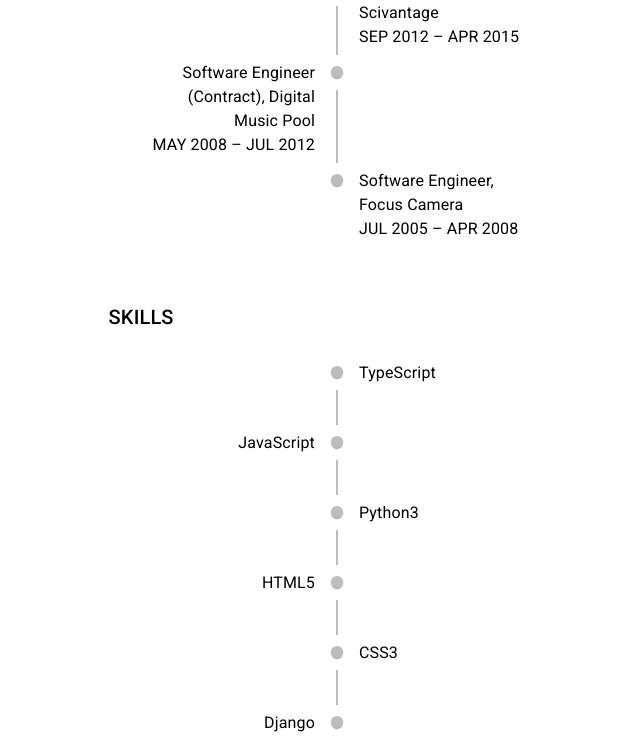
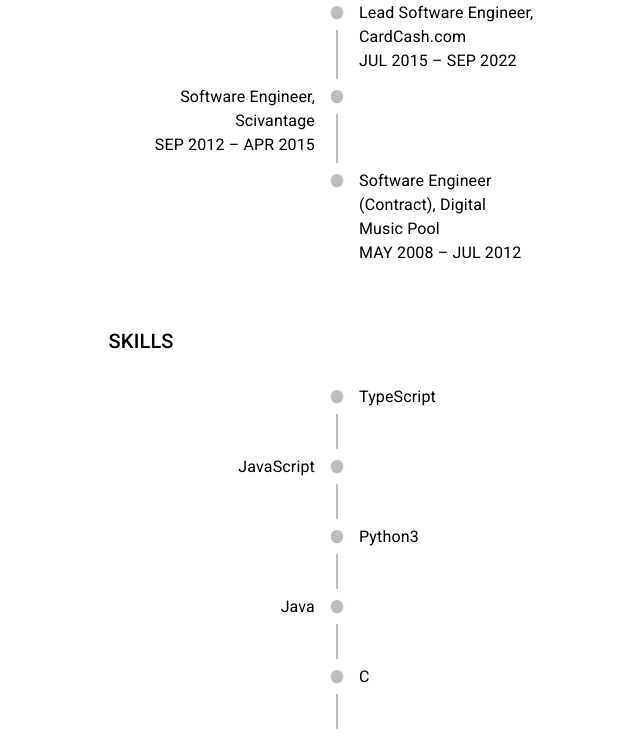
Before and after one commit to dmascia/davidmascia.com, a Next.js app: page /resume in a window 1280 px wide. Shown: the part 496-1234 px from the top of the page, without its empty margins (303-943 px from the left). Built offline with nearby package versions, Linux system fonts and the light colour scheme; what @mui/material-nextjs would draw is missing.

Commit message:
Sat, Jan 25, 2025, 1:11 PM -05:00

```diff
--- a/src/app/page.tsx
+++ b/src/app/page.tsx
@@ -49,7 +49,7 @@ export default function Home() {
                   4x growth in users and an 80% revenue boost.
                   <br /> <br />
                   My expertise spans modern web technologies, including React,
-                  Redux, Django, and Docker, paired with a deep passion for
+                  Redux, Python, Django, Java, and Docker, paired with a deep passion for
                   fostering team collaboration and mentoring the next generation
                   of developers. <br /> <br />
                   Explore my website to see the projects I’ve brought to life
@@ -67,7 +67,7 @@ export default function Home() {
               <Box sx={{ display: { xs: "none", md: "flex" } }}>
                 <Image
                   src={
-                    "https://media.licdn.com/dms/image/v2/D4E03AQH2YwOvFWBL4A/profile-displayphoto-shrink_800_800/B4EZRNjlKuGwAc-/0/1736467961931?e=1742428800&v=beta&t=64e_qMWpJ4wzltQqKS2cb-jEyGgksRGP-KMjv2R_XKI"
+                    "https://media.licdn.com/dms/image/v2/D4E03AQEm1cvDKp7pWA/profile-displayphoto-shrink_400_400/B4EZSZuvBUGgAk-/0/1737745953251?e=1743033600&v=beta&t=pOX1T84BJnDXlzeq8YeqlX5avacRXjvy9xrTRpcmNOc"
                   }
                   alt="David Mascia"
                   sizes="100vw"
--- a/src/app/resume/page.tsx
+++ b/src/app/resume/page.tsx
@@ -43,6 +43,17 @@ export default function Home() {
                     </TimelineSeparator>
                     <TimelineContent>
                       {" "}
+                      Founder, Software Engineer, Mascia Solutions <br />
+                      JAN 2005 – Present
+                    </TimelineContent>
+                  </TimelineItem>
+                  <TimelineItem>
+                    <TimelineSeparator>
+                      <TimelineDot />
+                      <TimelineConnector />
+                    </TimelineSeparator>
+                    <TimelineContent>
+                      {" "}
                       Lead Software Engineer, Volume Media <br />
                       SEP 2022 – OCT 2024
                     </TimelineContent>
@@ -72,22 +83,11 @@ export default function Home() {
                   <TimelineItem>
                     <TimelineSeparator>
                       <TimelineDot />
-                      <TimelineConnector />
                     </TimelineSeparator>
                     <TimelineContent>
                       {" "}
                       Software Engineer (Contract), Digital Music Pool <br />
                       MAY 2008 – JUL 2012
-                    </TimelineContent>
-                  </TimelineItem>
-                  <TimelineItem>
-                    <TimelineSeparator>
-                      <TimelineDot />
-                    </TimelineSeparator>
-                    <TimelineContent>
-                      {" "}
-                      Software Engineer, Focus Camera <br />
-                      JUL 2005 – APR 2008
                     </TimelineContent>
                   </TimelineItem>
                 </Timeline>
@@ -116,6 +116,20 @@ export default function Home() {
                       <TimelineConnector />
                     </TimelineSeparator>
                     <TimelineContent>Python3</TimelineContent>
+                  </TimelineItem>
+                  <TimelineItem>
+                    <TimelineSeparator>
+                      <TimelineDot />
+                      <TimelineConnector />
+                    </TimelineSeparator>
+                    <TimelineContent>Java</TimelineContent>
+                  </TimelineItem>
+                  <TimelineItem>
+                    <TimelineSeparator>
+                      <TimelineDot />
+                      <TimelineConnector />
+                    </TimelineSeparator>
+                    <TimelineContent>C</TimelineContent>
                   </TimelineItem>
                   <TimelineItem>
                     <TimelineSeparator>
--- a/src/components/Header/header.tsx
+++ b/src/components/Header/header.tsx
@@ -41,7 +41,7 @@ function Header() {
           <Box sx={{ display: { xs: "none", md: "flex" }, mr: 2 }}>
             <Image
               src={
-                "https://media.licdn.com/dms/image/v2/D4E03AQH2YwOvFWBL4A/profile-displayphoto-shrink_200_200/B4EZRNjlKuGwAY-/0/1736467961905?e=1742428800&v=beta&t=mpEMTbR1XMwL-FbpWN64zazmsIQe1htqZVbrPcdBCd8"
+                "https://media.licdn.com/dms/image/v2/D4E03AQEm1cvDKp7pWA/profile-displayphoto-shrink_400_400/B4EZSZuvBUGgAk-/0/1737745953251?e=1743033600&v=beta&t=pOX1T84BJnDXlzeq8YeqlX5avacRXjvy9xrTRpcmNOc"
               }
               alt="David Mascia"
               sizes="100vw"
```
